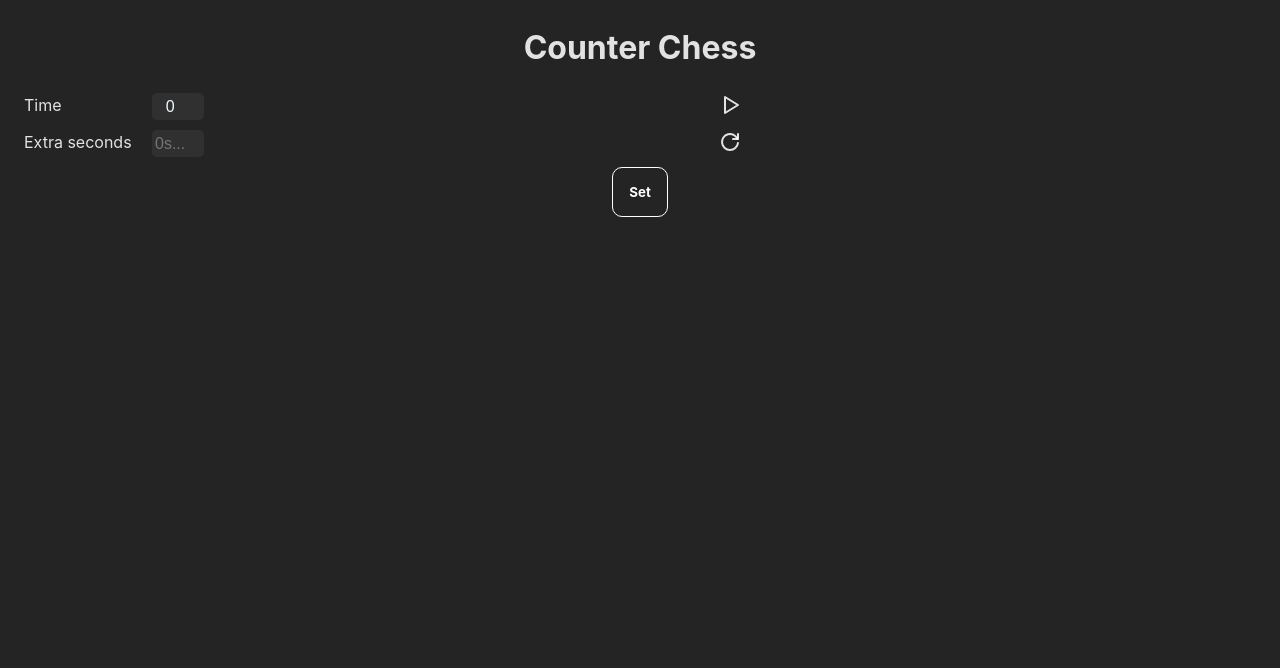
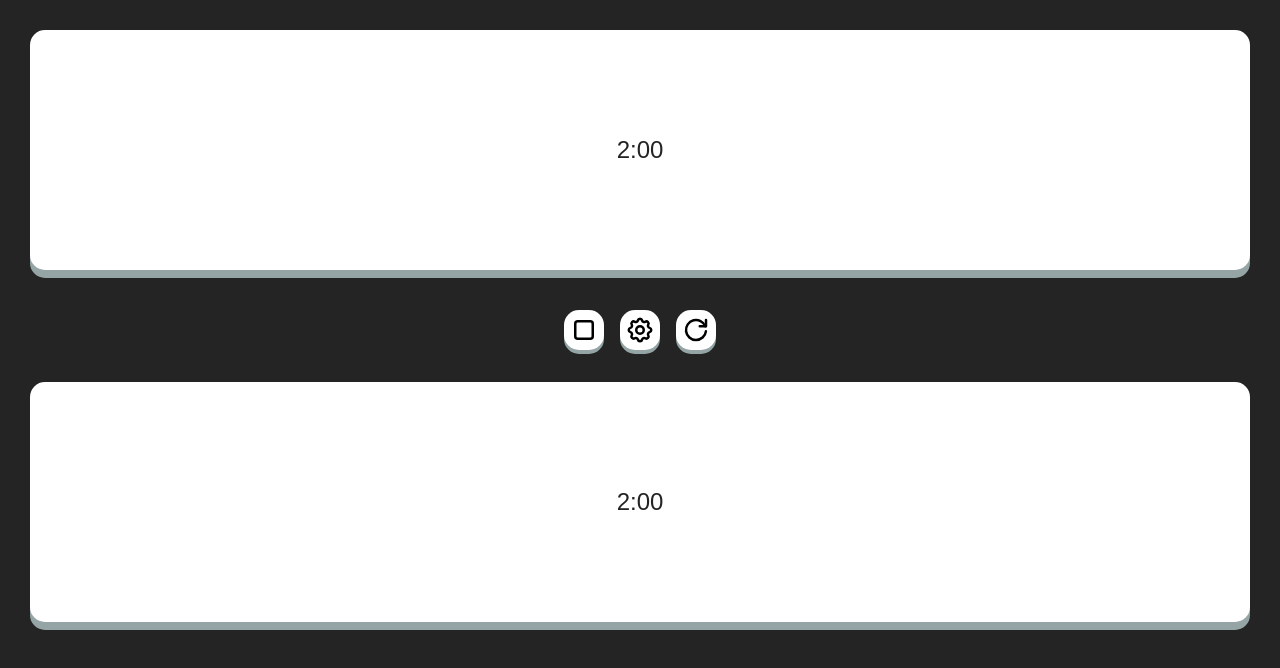
Before and after one commit to joajo13/react-chess, a React (Vite) app: page / in a window 1280 px wide. Shown: the top 668 px of the page. Built offline with nearby package versions, Linux system fonts and the light colour scheme.

Commit message:
Counter with actions in center

```diff
--- a/src/App.css
+++ b/src/App.css
@@ -1,6 +1,8 @@
-#root {
-  max-width: 1280px;
-  margin: 0 auto;
-  padding: 1rem;
-  text-align: center;
+body {
+  margin: 25px;
+  padding: 5px;
+  font-family: sans-serif;
+  justify-content: center;
+  align-items: center;
+  height: 100vh;
 }
--- a/src/App.jsx
+++ b/src/App.jsx
@@ -5,7 +5,7 @@ import { CounterChess } from "./components/CounterChess";
 function App() {
   return (
     <>
-      <CounterChess />
+      <Counter />
     </>
   );
 }
--- a/src/components/Counter.css
+++ b/src/components/Counter.css
@@ -1,20 +1,9 @@
 .container {
-  margin-top: 20px;
   align-items: center;
   display: flex;
   flex-direction: column;
   justify-content: center;
   row-gap: 2rem;
-}
-
-button {
-  background-color: #242424;
-  color: white;
-  border: 1px solid white;
-  border-radius: 10px;
-  font-family: Inter, system-ui, Avenir, Helvetica, Arial, sans-serif;
-  padding: 1rem;
-  font-weight: bold;
 }
 
 input {
@@ -30,7 +19,6 @@ input {
 
 .button {
   text-align: center;
-  margin-bottom: 15px;
   cursor: pointer;
   font-size: 24px;
   outline: none;
@@ -44,20 +32,39 @@ input {
   width: 100%;
 }
 
-.button:hover {
-  background-color: #2ecc71;
-  box-shadow: 0 8px #95a5a6;
-  transform: translateY(3px);
+.button.is-counting {
+  background-color: #17916c;
+  box-shadow: 0 -4px #147a5b;
   transition: 0.2s;
 }
 
-.button:active {
-  background-color: #17916c;
-  box-shadow: 0 -4px #147a5b;
+.options-container {
+  display: flex;
+  flex-direction: row;
+  justify-content: space-between;
+  column-gap: 1rem;
+  margin-top: 8px;
 }
-/*
-.button-one:active {
-  background-color: #2ecc71;
-  box-shadow: 0 5px #95a5a6;
-  transform: translateY(4px);
-} */
+
+.options-container button {
+  background-color: #ffffff;
+  padding: 5px;
+  border-radius: 15px;
+  box-shadow: 0 4px #95a5a6;
+  border: none;
+  display: flex;
+  justify-content: center;
+  align-items: center;
+}
+
+.options-container button:hover {
+  background-color: #f2f2f2;
+  scale: 1.1;
+  transition: 0.2s;
+}
+
+.options-container button:active {
+  background-color: #e6e6e6;
+  scale: 0.9;
+  transition: 0.2s;
+}
--- a/src/components/Counter.jsx
+++ b/src/components/Counter.jsx
@@ -1,7 +1,8 @@
 import { useMemo, useRef, useState } from "react";
 import "./Counter.css";
+import { TbSettings, TbReload, TbPlayerStop } from "react-icons/tb";
 
-export const Counter = ({ initialState = 0, extraSecs }) => {
+export const Counter = ({ initialState = 120, extraSecs = 0 }) => {
   const [counter1, setCounter1] = useState({
     value: initialState,
     isCounting: false,
@@ -23,10 +24,6 @@ export const Counter = ({ initialState = 0, extraSecs }) => {
     }
 
     if (counter === "counter2") {
-      if (counter2 === 0) {
-        clearInterval(intervalRef.current);
-        return;
-      }
       setCounter2((c) => ({ ...c, isCounting: true }));
       intervalRef.current = setInterval(() => {
         setCounter2((c) => ({ ...c, value: c.value - 1 }));
@@ -38,12 +35,16 @@ export const Counter = ({ initialState = 0, extraSecs }) => {
   const onStop = (type) => {
     clearInterval(intervalRef.current);
     if (type === "counter1") {
-      setCounter1((c) => ({ ...c, isCounting: false }));
-      onStart("counter2");
+      setCounter1((c) => ({
+        isCounting: false,
+        value: c.value + parseInt(extraSecs),
+      }));
     }
     if (type === "counter2") {
-      setCounter2((c) => ({ ...c, isCounting: false }));
-      onStart("counter1");
+      setCounter2((c) => ({
+        isCounting: false,
+        value: c.value + parseInt(extraSecs),
+      }));
     }
     if (type === "all") {
       setCounter1((c) => ({ ...c, isCounting: false }));
@@ -56,6 +57,7 @@ export const Counter = ({ initialState = 0, extraSecs }) => {
     if (isStarted) {
       if (counter2.isCounting) {
         onStop("counter2");
+        onStart("counter1");
       } else {
         return;
       }
@@ -68,12 +70,20 @@ export const Counter = ({ initialState = 0, extraSecs }) => {
     if (isStarted) {
       if (counter1.isCounting) {
         onStop("counter1");
+        onStart("counter2");
       } else {
         return;
       }
     } else {
       onStart("counter2");
     }
+  };
+
+  const onReset = () => {
+    onStop("all");
+    setCounter1((c) => ({ ...c, value: initialState }));
+    setCounter2((c) => ({ ...c, value: initialState }));
+    setIsStarted(false);
   };
 
   const convertToTime = useMemo(() => {
@@ -86,10 +96,27 @@ export const Counter = ({ initialState = 0, extraSecs }) => {
 
   return (
     <div className="container">
-      <button className="button" onClick={handleCounterClickCounter1}>
+      <button
+        className={`button ${counter1.isCounting ? "is-counting" : ""}`}
+        onClick={handleCounterClickCounter1}
+      >
         {convertToTime(counter1.value)}
       </button>
-      <button className="button" onClick={handleCounterClickCounter2}>
+      <div className="options-container">
+        <button onClick={() => onStop("all")}>
+          <TbPlayerStop size="30px" />
+        </button>
+        <button>
+          <TbSettings size="30px" />
+        </button>
+        <button>
+          <TbReload size="30px" />
+        </button>
+      </div>
+      <button
+        className={`button ${counter2.isCounting ? "is-counting" : ""}`}
+        onClick={handleCounterClickCounter2}
+      >
         {convertToTime(counter2.value)}
       </button>
     </div>
--- a/src/components/CounterChess.jsx
+++ b/src/components/CounterChess.jsx
@@ -6,10 +6,15 @@ import { TbPlayerPlay, TbReload, TbPlayerPause } from "react-icons/tb";
 export const CounterChess = () => {
   const [isPaused, setIsPaused] = useState(false);
   const [counterInitialState, setCounterInitialState] = useState(0);
+  const [extraSecs, setExtraSecs] = useState(0);
   const [isSetted, setisSetted] = useState(false);
 
   const onTimeChange = (e) => {
     setCounterInitialState(e.target.value);
+  };
+
+  const onExtraSecondsChange = (e) => {
+    setExtraSecs(e.target.value);
   };
 
   const onPlayClick = () => {
@@ -31,7 +36,13 @@ export const CounterChess = () => {
               onChange={onTimeChange}
             />
             <label htmlFor="2">Extra seconds</label>
-            <input type="number" placeholder="0s..." id="2" />
+            <input
+              type="number"
+              placeholder="0s..."
+              id="2"
+              value={extraSecs}
+              onChange={onExtraSecondsChange}
+            />
           </form>
         </div>
         <div className="handle-container">
@@ -46,7 +57,9 @@ export const CounterChess = () => {
       </div>
       <button onClick={() => setisSetted(true)}>Set</button>
 
-      {isSetted ? <Counter initialState={counterInitialState} /> : null}
+      {isSetted ? (
+        <Counter initialState={counterInitialState} extraSecs={extraSecs} />
+      ) : null}
     </div>
   );
 };
```
